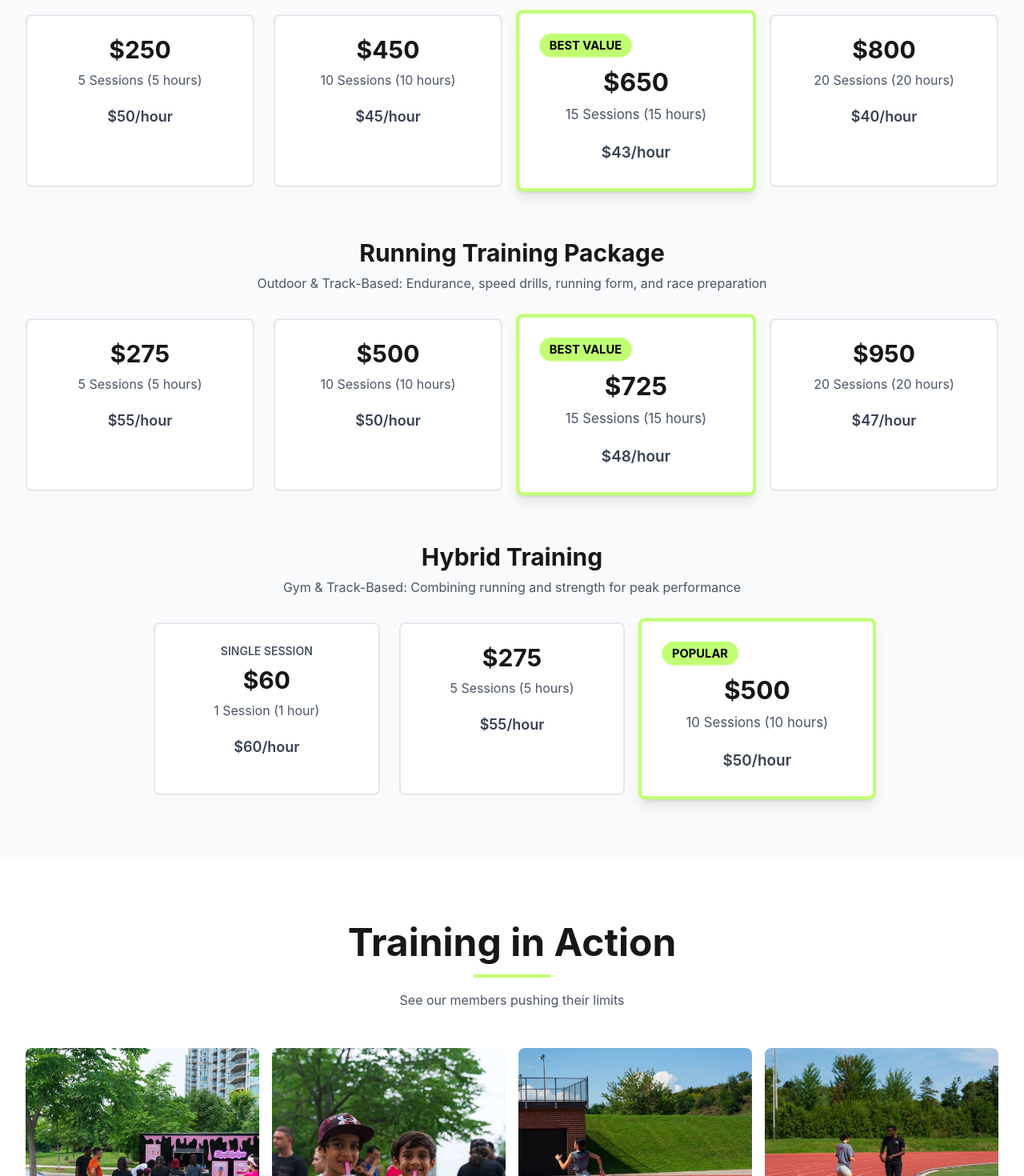
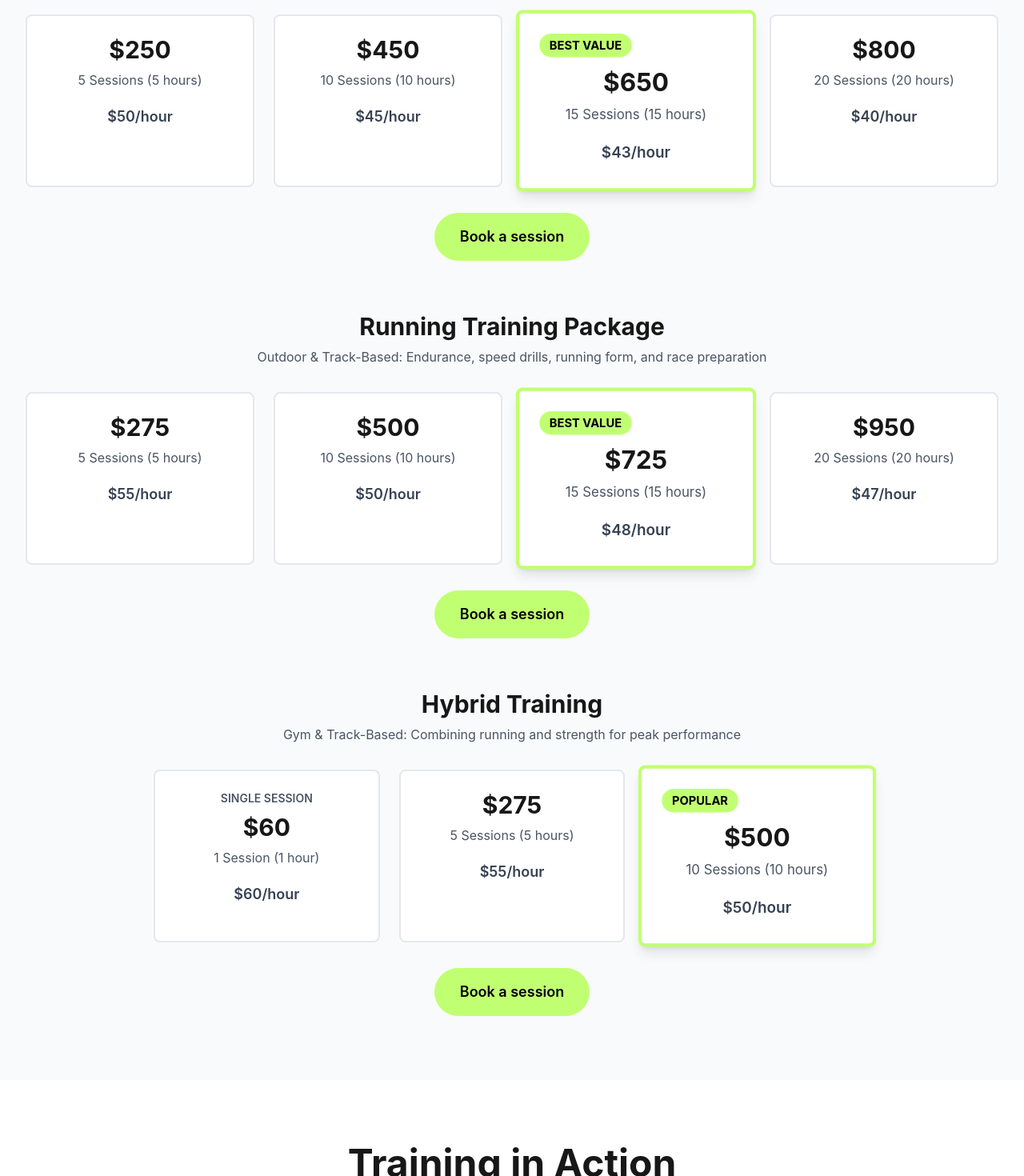
Before and after one commit to paulsztwiertnia/strive-run-club, a Next.js app in the folder strive-website/: page /training in a window 1280 px wide. Shown: the part 1817-3287 px from the top of the page at 80% size. Built offline with nearby package versions, Linux system fonts and the light colour scheme.

Commit message:
Updated links & content

```diff
--- a/strive-website/src/app/about/page.tsx
+++ b/strive-website/src/app/about/page.tsx
@@ -59,7 +59,7 @@ export default function About() {
               </p>
 
               <p>
-                Dedicated to creating inclusive environments, Karim ensures that every runner—whether new or experienced—feels supported and empowered to improve. He leads each session with high energy and positivity, inspiring others to push beyond their limits while keeping the focus on connection, growth, and fun.
+                Dedicated to creating inclusive environments, Karim ensures that every runner whether new or experienced feels supported and empowered to improve. He leads each session with high energy and positivity, inspiring others to push beyond their limits while keeping the focus on connection, growth, and fun.
               </p>
             </div>
           </div>
--- a/strive-website/src/app/activities/page.tsx
+++ b/strive-website/src/app/activities/page.tsx
@@ -54,7 +54,7 @@ export default function Activities() {
       <section className="max-w-5xl mx-auto px-4 sm:px-6 lg:px-8 py-20">
         <div className="text-center mb-16">
           <p className="text-xl text-gray-700 leading-relaxed max-w-3xl mx-auto">
-            Join us every Sunday & Saturday morning for our signature 3-5K group run! Whether you&apos;re a seasoned runner or just getting started, our runs are designed for all experience levels. These social runs are a fantastic way to meet new people, enjoy the outdoors, and stay active without pressure. Everyone runs at their own pace, and we always have a coach bringing up the rear so no one gets left behind. Come join the fun—let&apos;s make running a part of our weekend tradition!
+            Join us every Sunday & Saturday morning for our signature 3-5K group run! Whether you&apos;re a seasoned runner or just getting started, our runs are designed for all experience levels. These social runs are a fantastic way to meet new people, enjoy the outdoors, and stay active without pressure. Everyone runs at their own pace, and we always have a coach bringing up the rear so no one gets left behind. Come join the fun, let&apos;s make running a part of your weekend tradition!
           </p>
         </div>
 
--- a/strive-website/src/app/events/page.tsx
+++ b/strive-website/src/app/events/page.tsx
@@ -71,7 +71,7 @@ export default function Events() {
               Follow us on Instagram for the latest announcements about our community events, charity runs, and special gatherings.
             </p>
             <a
-              href="#"
+              href="https://www.instagram.com/strive_runners?utm_source=ig_web_button_share_sheet&igsh=ZDNlZDc0MzIxNw=="
               className="inline-flex items-center space-x-2 bg-black text-white px-6 py-3 rounded-full font-semibold hover:bg-gray-800 transition-colors"
             >
               <svg className="w-5 h-5" fill="currentColor" viewBox="0 0 24 24">
--- a/strive-website/src/app/page.tsx
+++ b/strive-website/src/app/page.tsx
@@ -23,7 +23,7 @@ export default function Home() {
             Run, Connect, Thrive Together
           </p>
           <Link
-            href="/activities"
+            href="/events"
             className="inline-block bg-[#C1FF72] text-black px-8 py-4 rounded-full font-semibold text-lg hover:bg-[#b3e866] transition-colors"
           >
             Join Our Next Run
@@ -44,7 +44,7 @@ export default function Home() {
 
           <div className="prose prose-lg max-w-none">
             <p className="text-lg md:text-xl leading-relaxed text-gray-700 mb-6">
-              Our run club is more than just a community of runners—it&apos;s a family that supports and inspires each other to move towards our personal best, no matter our experience level. Whether you&apos;re training for your next marathon or taking your first steps towards running, our club is here to help you achieve your fitness goals while having fun along the way.
+              Our run club is more than just a community of runners, it&apos;s a family that supports and inspires each other to move towards our personal best, no matter our experience level. Whether you&apos;re training for your next marathon or taking your first steps towards running, our club is here to help you achieve your fitness goals while having fun along the way.
             </p>
 
             <p className="text-lg md:text-xl leading-relaxed text-gray-700 mb-6">
@@ -55,11 +55,9 @@ export default function Home() {
               Beyond running, we recognize the deep connection between physical and mental well-being. Our club fosters an environment where movement becomes a tool for stress relief, confidence building, and self-care. Through mindfulness-based runs, guided breathwork, and a supportive community, we aim to empower every member to strengthen both their body and mind.
             </p>
 
-            <div className="text-center">
               <p className="text-2xl md:text-3xl font-semibold text-black">
-                Come and join the movement—let&apos;s make every step count, together!
+                Come and join the movement let&apos;s make every step count, together!
               </p>
-            </div>
           </div>
         </div>
       </section>
@@ -121,7 +119,7 @@ export default function Home() {
           </p>
           <div className="flex flex-col sm:flex-row gap-4 justify-center">
             <Link
-              href="/activities"
+              href="/events"
               className="inline-block bg-[#C1FF72] text-black px-8 py-4 rounded-full font-semibold text-lg hover:bg-[#b3e866] transition-colors"
             >
               View Schedule
--- a/strive-website/src/app/training/page.tsx
+++ b/strive-website/src/app/training/page.tsx
@@ -1,4 +1,5 @@
 import PhotoGallery from "@/components/PhotoGallery";
+import Link from "next/link";
 
 export default function Training() {
   const galleryImages = [
@@ -207,6 +208,14 @@ export default function Training() {
                 </div>
               ))}
             </div>
+            <div className="text-center mt-8">
+              <Link
+                href="mailto:karim@striverunclub.com?subject=1-on-1 Training Session Inquiry&body=Hi, I'm interested in booking a training session. Please let me know your availability."
+                className="inline-block bg-[#C1FF72] text-black px-8 py-4 rounded-full font-semibold text-lg hover:bg-[#b3e866] transition-colors"
+              >
+                Book a session
+              </Link>
+            </div>
           </div>
 
           {/* Running Training Packages */}
@@ -243,6 +252,14 @@ export default function Training() {
                   </div>
                 </div>
               ))}
+            </div>
+            <div className="text-center mt-8">
+              <Link
+                href="mailto:karim@striverunclub.com?subject=Running Training Session Inquiry&body=Hi, I'm interested in booking a running training session. Please let me know your availability."
+                className="inline-block bg-[#C1FF72] text-black px-8 py-4 rounded-full font-semibold text-lg hover:bg-[#b3e866] transition-colors"
+              >
+                Book a session
+              </Link>
             </div>
           </div>
 
@@ -287,6 +304,14 @@ export default function Training() {
               ))}
             </div>
           </div>
+          <div className="text-center mt-8">
+            <Link
+              href="mailto:karim@striverunclub.com?subject=Hybrid Training Session Inquiry&body=Hi, I'm interested in booking a hybrid training session. Please let me know your availability."
+              className="inline-block bg-[#C1FF72] text-black px-8 py-4 rounded-full font-semibold text-lg hover:bg-[#b3e866] transition-colors"
+            >
+              Book a session
+            </Link>
+          </div>
         </div>
       </section>
 
@@ -312,7 +337,7 @@ export default function Training() {
             Book your 1-on-1 session today and start achieving your fitness goals
           </p>
           <a
-            href="#"
+            href="mailto:karim@striverunclub.com?subject=Training Session Inquiry&body=Hi, I'm interested in booking a training session. Please let me know your availability."
             className="inline-block bg-[#C1FF72] text-black px-8 py-4 rounded-full font-semibold text-lg hover:bg-[#b3e866] transition-colors"
           >
             Contact Us to Book
--- a/strive-website/src/components/Footer.tsx
+++ b/strive-website/src/components/Footer.tsx
@@ -55,7 +55,7 @@ export default function Footer() {
             </p>
             <div className="flex space-x-4">
               <a
-                href="#"
+                href="https://www.instagram.com/strive_runners?utm_source=ig_web_button_share_sheet&igsh=ZDNlZDc0MzIxNw=="
                 className="text-gray-400 hover:text-[#C1FF72] transition-colors"
                 aria-label="Instagram"
               >
```
